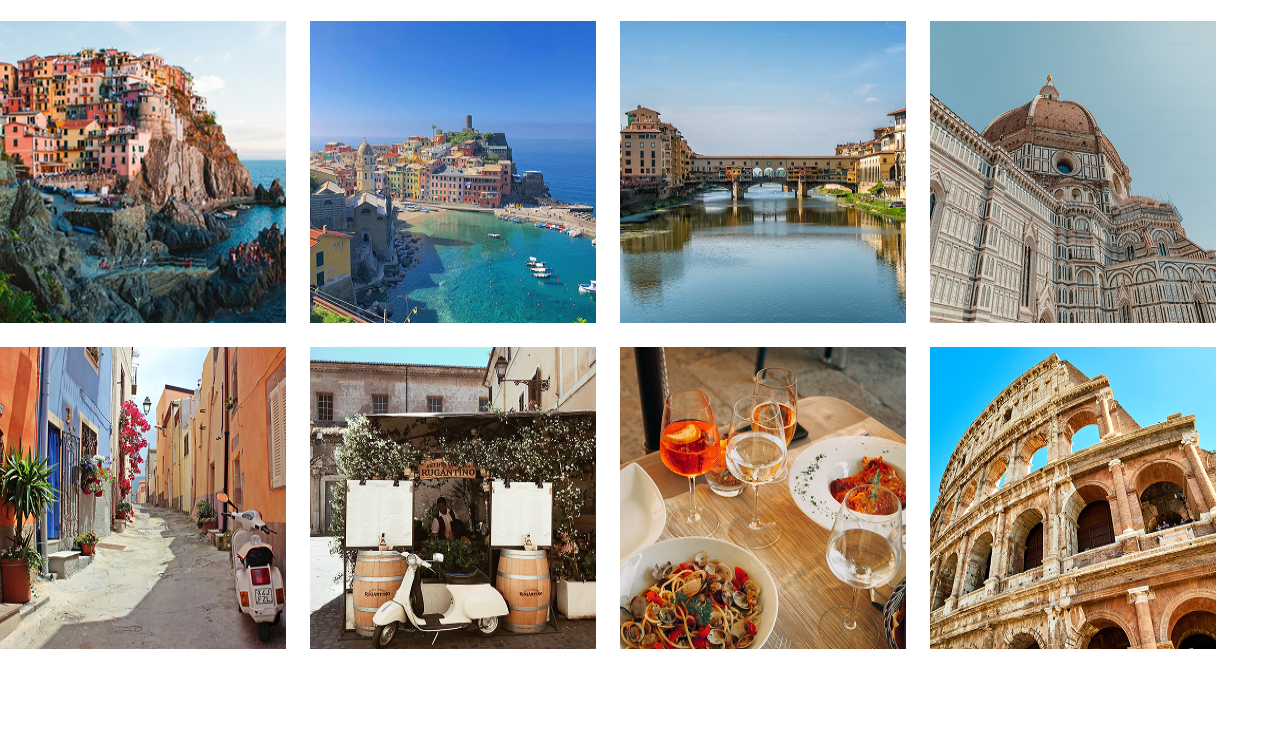
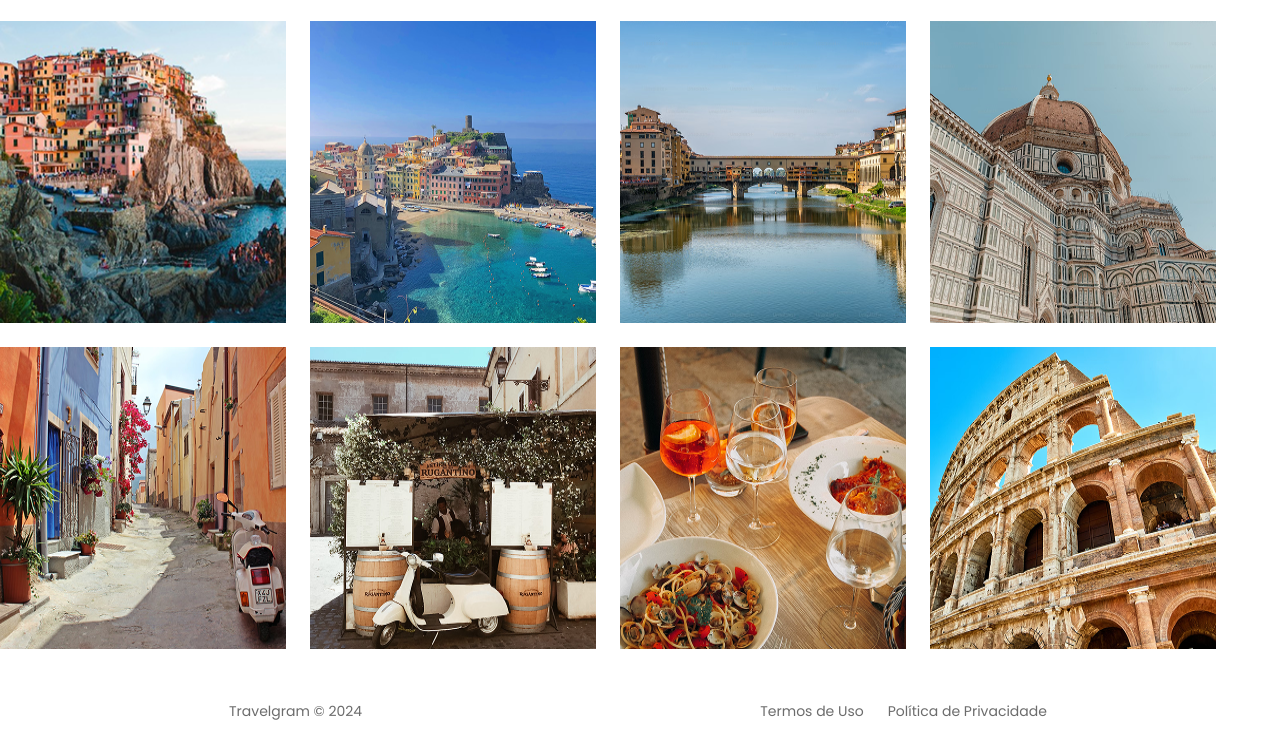
Before and after one commit to pedrossis/Projeto-2, a plain HTML site: page index.html in a window 1280 px wide. Shown: the part 649-1399 px from the top of the page. Before the commit the page ends 1322 px from the top, so only its background shows below. Drawn offline with Linux system fonts and the light colour scheme; files whose address does not match are found by name.

Commit message:
Finalizando o projeto
Finalizando o projeto adicionando um footer

```diff
--- a/index.html
+++ b/index.html
@@ -56,5 +56,12 @@
         <img src="assets/image/Image (9).png" alt="">
         <img src="assets/image/Image (10).png" alt="">
     </main>
+    <footer>
+       <p>Travelgram © 2024</p>
+       <div class="links">
+           <a href="#">Termos de Uso</a>
+           <a href="#">Política de Privacidade</a>
+       </div>
+    </footer>
 </body>
 </html>
--- a/style.css
+++ b/style.css
@@ -159,3 +159,36 @@ nav img:last-child {
     margin: 2.4rem auto;
     flex-wrap: wrap;
 }
+
+footer {
+    display: flex;
+    justify-content: space-around;
+    align-items: center;
+    padding: 2.4rem 3.2rem;
+}
+
+footer p {
+    font-size: 1.4rem;
+    line-height: 150%;
+    color: var(--text-color-secundary);
+}
+
+.links {
+    display: flex;
+    gap: 1.6rem;
+}
+
+.links a {
+    text-decoration: none;
+    color: var(--text-color-secundary);
+    line-height: 150%;
+    font-size: 1.4rem;
+    border-radius: 1rem;
+    padding: 4px;
+    transition: all .2s ease-in-out;
+}
+
+.links a:hover {
+    background-color: lightgray;
+    color: black;
+}
```
